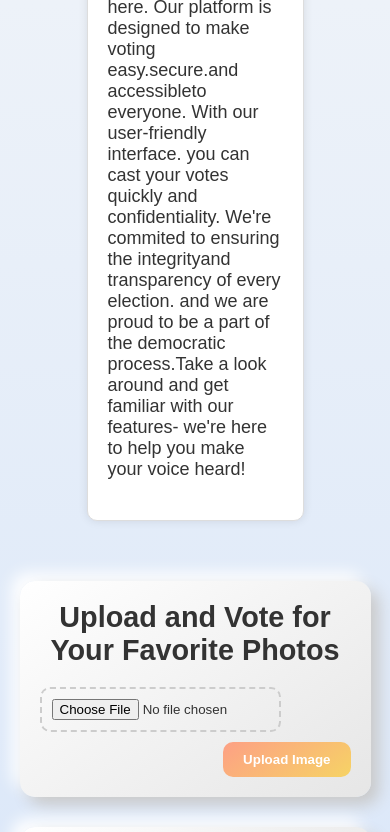
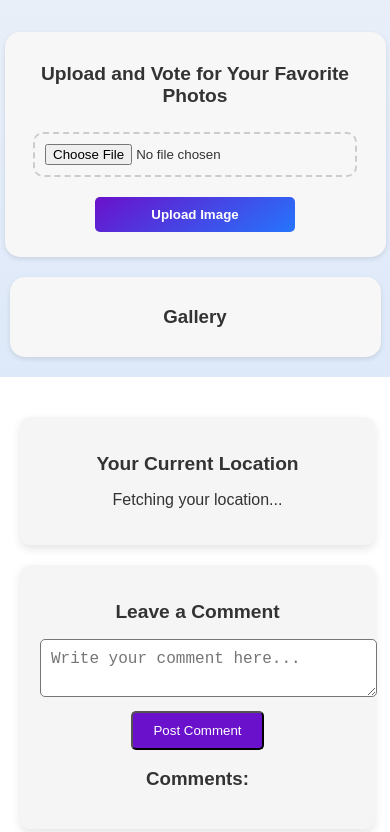
Before and after one commit to Razatt/voting, a plain HTML site: page index.html in a window 390 px wide. Shown: the part 620-1452 px from the top of the page. Drawn offline with Linux system fonts and the light colour scheme.

Commit message:
Update style.css

```diff
--- a/style.css
+++ b/style.css
@@ -1,5 +1,5 @@
 
-/* General Styles */
+
   body {
     font-family: 'Arial', sans-serif;
     margin: 0;
@@ -8,12 +8,12 @@ body {
     color: #333;
   }
 
-
   h1, h2 {
     text-align: center;
+    font-size: 1.5rem; /* Scalable font size */
   }
 
-  /* General Styles for the Navbar */
+  /* Navbar Styles */
   .navbar {
     display: flex;
     justify-content: space-between;
@@ -25,53 +25,61 @@ body {
     border-radius: 8px;
   }
 
-/* Styling Individual Links */
+  .nav-links {
+    display: flex;
+    gap: 10px;
+  }
+
   .nav-item {
     text-decoration: none;
     color: #fff;
     padding: 10px 15px;
     margin: 0 5px;
     border-radius: 5px;
-  transition: background 0.3s, transform 0.2s;
     font-weight: bold;
+    font-size: 0.9rem;
   }
 
-/* Special Styling for the Vote Link */
-.nav-item.special {
-
-  color: #fff;
-  font-size: 1.1em;
+  .nav-item:hover {
+    background-color: tomato;
   }
 
-/* Hover Effects */
-.nav-item:hover {
-  background-color: tomato;
-  transform: scale(1.1);
-}
-
-/* Additional Responsiveness */
+  /* Mobile Navbar */
+  @media (max-width: 768px) {
     .navbar {
-  flex-wrap: wrap;
+      flex-direction: column;
     }
 
     .nav-links {
-  display: flex;
-  gap: 10px;
-}
-
-@media (max-width: 768px) {
-  .nav-links {
       flex-direction: column;
-    align-items: flex-start;
+      gap: 5px;
       width: 100%;
     }
 
     .nav-item {
+      text-align: center;
       width: 100%;
-    text-align: center;
     }
   }
-/* Hide all pages except the active one */
+
+  /* Content Container */
+  .container {
+    width: 90%;
+    max-width: 600px;
+    margin: 20px auto;
+    padding: 20px;
+    background-color: white;
+    border: 1px solid #ddd;
+    border-radius: 10px;
+    box-shadow: 0 0 10px rgba(0, 0, 0, 0.1);
+  }
+
+  .container p {
+    font-size: 1rem;
+    color: #333;
+  }
+
+  /* Responsive Content Section */
   .page {
     display: none;
     padding: 20px;
@@ -79,289 +87,106 @@ body {
 
   .page.active {
     display: block;
-  animation: fadeIn 0.5s ease-in-out;
-}
-
-/* Animation for smooth transition */
-@keyframes fadeIn {
-  from {
-    opacity: 0;
-  }
-  to {
-    opacity: 1;
-  }
-}
-
-
-  .container{
-width: 50%;
-margin: 40px auto;
-padding: 20px;
-background-color: white;
-border: 1px solid #ddd;
-border-radius: 10px;
-box-shadow: 0 0 10px rgba(0, 0, 0, 0.1);
-
-
-  }
-  .container p{
-font-family: Arial, sans-serif;
-font-size: 18px;
-color: #333;
-margin-bottom: 20px;
-
-
   }
 
   /* Upload Section */
-  /* General Styling */
-
-
-/* Main Section Styling */
-main {
+  .upload-section, .gallery {
     width: 90%;
-  max-width: 1200px;
-  margin: auto;
+    margin: 20px auto;
+    padding: 15px;
+    border-radius: 15px;
+    background: #f7f7f7;
+    box-shadow: 0 2px 5px rgba(0, 0, 0, 0.1);
     text-align: center;
   }
 
-/* Upload Section */
-.upload-section {
-  background: linear-gradient(145deg, #ffffff, #e6e6e6);
-  box-shadow: 8px 8px 16px #c9c9c9, -8px -8px 16px #ffffff;
-  border-radius: 15px;
-  padding: 20px;
-  margin-bottom: 30px;
-  animation: fadeIn 0.8s ease;
-}
-
-.upload-section h2 {
-  margin: 0 0 20px 0;
-  color: #333;
-  font-size: 1.8em;
-}
-
   #file-input {
+    width: 100%;
+    max-width: 300px;
+    margin: 10px auto;
+    padding: 10px;
     border: 2px dashed #ccc;
     border-radius: 10px;
-  padding: 10px;
-  margin-bottom: 10px;
-  outline: none;
-  width: 70%;
-  transition: border-color 0.3s ease;
-}
-
-#file-input:focus {
-  border-color: #fda085;
   }
 
   #upload-btn {
-  padding: 10px 20px;
-  background: linear-gradient(145deg, #fda085, #f6d365);
-  color: #fff;
+    width: 100%;
+    max-width: 200px;
+    margin: 10px auto;
+    padding: 10px;
     border: none;
-  border-radius: 10px;
+    border-radius: 5px;
+    background: linear-gradient(145deg, #6a11cb, #2575fc);
+    color: white;
     font-weight: bold;
-  cursor: pointer;
-  transition: transform 0.2s, box-shadow 0.2s;
-}
-
-#upload-btn:hover {
-  transform: scale(1.05);
-  box-shadow: 0 4px 10px rgba(0, 0, 0, 0.2);
-}
-
-/* Gallery Section */
-.gallery {
-  background: linear-gradient(145deg, #ffffff, #e6e6e6);
-  box-shadow: 8px 8px 16px #c9c9c9, -8px -8px 16px #ffffff;
-  border-radius: 15px;
-  padding: 20px;
-}
-
-.gallery h3 {
-  margin: 0 0 20px 0;
-  color: #333;
-  font-size: 1.5em;
   }
 
   /* Gallery Section */
   .image-container {
-  display: flex;
-  flex-wrap: wrap;
-  gap: 15px;
-  justify-content: center;
+    display: grid;
+    grid-template-columns: repeat(auto-fit, minmax(150px, 1fr));
+    gap: 10px;
   }
 
-.image-container .image-card {
-  position: relative;
-  width: 200px;
-  height: 250px; /* Adjusted height to include the vote section */
-  border-radius: 15px;
+  .image-card {
+    width: 100%;
+    max-width: 200px;
+    margin: auto;
+    border-radius: 10px;
     overflow: hidden;
-  box-shadow: 8px 8px 16px #c9c9c9, -8px -8px 16px #ffffff;
-  transition: transform 0.3s, box-shadow 0.3s;
-  display: flex;
-  flex-direction: column;
-  justify-content: flex-end;
   }
-
-.image-container .image-card img {
-  width: 100%;
-  height: 80%; /* Restrict image to 80% of card height */
-  object-fit: cover;
-  border-radius: 15px 15px 0 0;
-}
-
-.image-container .vote-section {
-  background: #fff;
-  padding: 10px;
-  border-radius: 0 0 15px 15px;
-  text-align: center;
-  box-shadow: inset 0 2px 5px rgba(0, 0, 0, 0.1);
-}
-
-.vote-section .vote-count {
-  font-size: 1.2em;
-  font-weight: bold;
-  margin-bottom: 5px;
-}
-
-.vote-section button {
-  padding: 5px 10px;
-  background: linear-gradient(145deg, #6a11cb, #2575fc);
-  color: #fff;
-  border: none;
-  border-radius: 5px;
-  font-weight: bold;
-  cursor: pointer;
-  transition: transform 0.2s, box-shadow 0.2s;
-}
-
-.vote-section button:hover {
-  transform: scale(1.05);
-  box-shadow: 0 4px 10px rgba(0, 0, 0, 0.2);
-}
-
-
-
-
-
-
 
   /* Footer */
   footer {
+    padding: 20px;
+    background: white;
     text-align: center;
-    padding: 10px;
-    background: white;
-    color: white;
   }
-  .location-section {
-    width: 100%;
+
+  /* Comment Section */
+  .comment-section, .location-section {
+    width: 90%;
     max-width: 600px;
     margin: 20px auto;
     padding: 20px;
-    background: linear-gradient(135deg, #f5f7fa, #c3cfe2);
     border-radius: 10px;
-    box-shadow: 0 4px 10px rgba(0, 0, 0, 0.2);
-    text-align: center;
-    font-family: Arial, sans-serif;
-  }
-
-  .location-section h2 {
-    color: #333;
-    font-size: 1.8em;
-    margin-bottom: 10px;
-  }
-
-  #location {
-    font-size: 1.2em;
-    color: #555;
-  }
-
-  /* Comment Section Styles */
-/* Comment Section Styles */
-.comment-section {
-  width: 100%;
-  max-width: 600px;
-  margin: 20px auto;
-  padding: 20px;
-  background: linear-gradient(135deg, #f5f7fa, #c3cfe2);
-  border-radius: 10px;
-  box-shadow: 0 4px 10px rgba(0, 0, 0, 0.2);
-  font-family: Arial, sans-serif;
-}
-
-/* Form Styling */
-form {
-  display: flex;
-  flex-direction: column;
+    background: #f5f5f5;
+    box-shadow: 0 4px 10px rgba(0, 0, 0, 0.1);
   }
 
   textarea {
     width: 100%;
-  height: 100px;
+    font-size: 1rem;
+    padding: 10px;
+    border-radius: 5px;
     margin-bottom: 10px;
-  padding: 10px;
-  border: 1px solid #ddd;
-  border-radius: 5px;
-  resize: none;
-  font-size: 16px;
-}
-
-textarea:focus {
-  border-color: #6a11cb;
-  box-shadow: 0 0 5px rgba(106, 17, 203, 0.5);
-  outline: none;
   }
 
   button {
-  align-self: flex-end;
     padding: 10px 20px;
-  background: linear-gradient(45deg, #6a11cb, #2575fc);
-  color: #fff;
-  border: none;
     border-radius: 5px;
-  cursor: pointer;
-  transition: background 0.3s;
+    background: #6a11cb;
+    color: white;
   }
 
-button:hover {
-  background: linear-gradient(45deg, #2575fc, #6a11cb);
+  /* Mobile Responsiveness */
+  @media (max-width: 768px) {
+    h1, h2 {
+      font-size: 1.2rem;
     }
 
-/* Comments Container */
-.comments-container {
-  margin-top: 20px;
-  background: #fff;
-  padding: 10px;
-  border-radius: 10px;
-  box-shadow: 0 4px 8px rgba(0, 0, 0, 0.1);
+    .container {
+      width: 100%;
     }
 
-.comments-container h3 {
-  margin-top: 0;
-  font-size: 1.2em;
-  color: #333;
+    #file-input, #upload-btn {
+      width: 90%;
     }
 
-.comment {
+    .gallery {
       padding: 10px;
-  border-bottom: 1px solid #ddd;
     }
 
-.comment:last-child {
-  border-bottom: none;
+    .image-container {
+      grid-template-columns: repeat(auto-fit, minmax(120px, 1fr));
     }
-
-.comment p {
-  margin: 0;
-  font-size: 14px;
-  color: #555;
-}
-
-.comment .timestamp {
-  font-size: 12px;
-  color: #888;
-  margin-top: 5px;
-}
```
Lines whose indentation alone changed are shown as unchanged.
